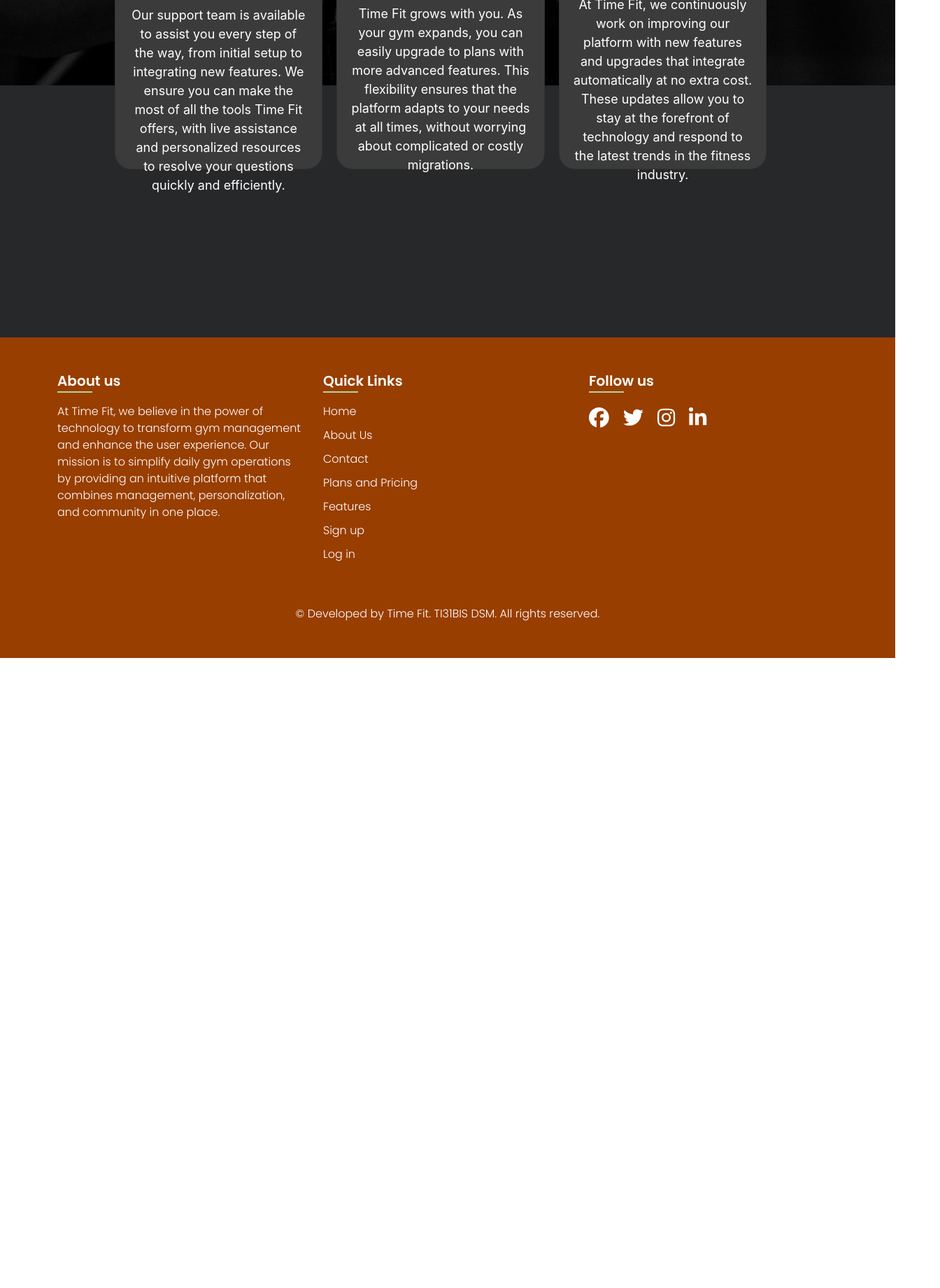
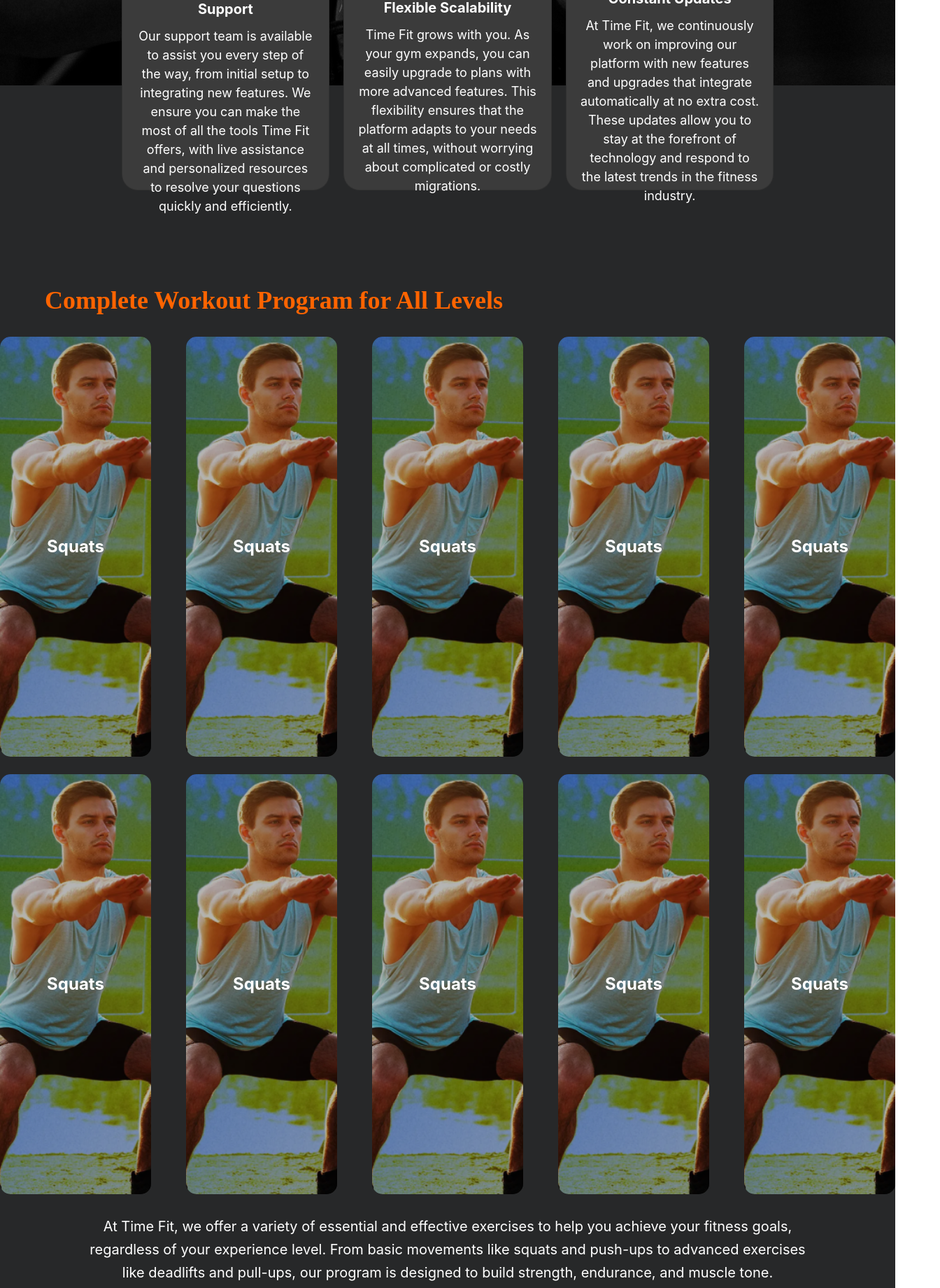
Before and after one commit to CesarSanchez19/landing_page_time_fit, a Vue app: page /Pricing in a window 1280 px wide. Shown: the part 740-2580 px from the top of the page at 70% size, 1344 px wide, since content can reach past the window. Before the commit the page ends 1680 px from the top, so only its background shows below. Built offline with nearby package versions, Linux system fonts and the light colour scheme; no server answers; sample sign-in values are in the browser's storage.

Commit message:
Rectangulos, falta cambiar imagenes y texto

```diff
--- a/src/components/Pricing.vue
+++ b/src/components/Pricing.vue
@@ -6,7 +6,9 @@
             </div>
 
             <div class="text1">
-                Time Fit stands out as the ideal solution for gyms seeking to optimize their operations and provide an exceptional experience for their users. Here are some reasons why Time Fit is the best choice to take your gym to the next level:
+                Time Fit stands out as the ideal solution for gyms seeking to optimize their operations and provide an
+                exceptional experience for their users. Here are some reasons why Time Fit is the best choice to take
+                your gym to the next level:
             </div>
             <button class="buttoncreate"> Create Account</button>
 
@@ -15,23 +17,79 @@
             <div class="card">
                 <img class="icon" :src="require('@/assets/Customer_Support.svg')" alt="Customer Support">
                 <div class="titlecard">Dedicated Customer Support</div>
-                <div class="textcard">Our support team is available to assist you every step of the way, from initial setup to integrating new features. We ensure you can make the most of all the tools Time Fit offers, with live assistance and personalized resources to resolve your questions quickly and efficiently.</div>
+                <div class="textcard">Our support team is available to assist you every step of the way, from initial
+                    setup to integrating new features. We ensure you can make the most of all the tools Time Fit offers,
+                    with live assistance and personalized resources to resolve your questions quickly and efficiently.
+                </div>
             </div>
             <div class="card">
                 <img class="icon" :src="require('@/assets/bar-chart-line-fill.svg')" alt="Grafica">
                 <div class="titlecard">Flexible Scalability</div>
-                <div class="textcard">Time Fit grows with you. As your gym expands, you can easily upgrade to plans with more advanced features. This flexibility ensures that the platform adapts to your needs at all times, without worrying about complicated or costly migrations.</div>
+                <div class="textcard">Time Fit grows with you. As your gym expands, you can easily upgrade to plans with
+                    more advanced features. This flexibility ensures that the platform adapts to your needs at all
+                    times, without worrying about complicated or costly migrations.</div>
             </div>
             <div class="card">
                 <img class="icon" :src="require('@/assets/sync.svg')" alt="Update">
                 <div class="titlecard">Constant Updates</div>
-                <div class="textcard">At Time Fit, we continuously work on improving our platform with new features and upgrades that integrate automatically at no extra cost. These updates allow you to stay at the forefront of technology and respond to the latest trends in the fitness industry.</div>
+                <div class="textcard">At Time Fit, we continuously work on improving our platform with new features and
+                    upgrades that integrate automatically at no extra cost. These updates allow you to stay at the
+                    forefront of technology and respond to the latest trends in the fitness industry.</div>
+            </div>
+        </div>
+        <div>
+            <div class="title2">Complete Workout Program for All Levels</div>
+            <div class="rectangles">
+                <div class="image-container">
+                    <div class="imagen-rec">
+                        <img class="imagenes-rec" :src="require('@/assets/squat.png')" alt="squat">
+                        <div class="text-imagen">Squats</div>
+                    </div>
+                    <div class="imagen-rec">
+                        <img class="imagenes-rec" :src="require('@/assets/squat.png')" alt="squat">
+                        <div class="text-imagen">Squats</div>
+                    </div>
+                    <div class="imagen-rec">
+                        <img class="imagenes-rec" :src="require('@/assets/squat.png')" alt="squat">
+                        <div class="text-imagen">Squats</div>
+                    </div>
+                    <div class="imagen-rec">
+                        <img class="imagenes-rec" :src="require('@/assets/squat.png')" alt="squat">
+                        <div class="text-imagen">Squats</div>
+                    </div>
+                    <div class="imagen-rec">
+                        <img class="imagenes-rec" :src="require('@/assets/squat.png')" alt="squat">
+                        <div class="text-imagen">Squats</div>
+                    </div>
+                </div>
+                <div class="image-container">
+                    <div class="imagen-rec">
+                        <img class="imagenes-rec" :src="require('@/assets/squat.png')" alt="squat">
+                        <div class="text-imagen">Squats</div>
+                    </div>
+                    <div class="imagen-rec">
+                        <img class="imagenes-rec" :src="require('@/assets/squat.png')" alt="squat">
+                        <div class="text-imagen">Squats</div>
+                    </div>
+                    <div class="imagen-rec">
+                        <img class="imagenes-rec" :src="require('@/assets/squat.png')" alt="squat">
+                        <div class="text-imagen">Squats</div>
+                    </div>
+                    <div class="imagen-rec">
+                        <img class="imagenes-rec" :src="require('@/assets/squat.png')" alt="squat">
+                        <div class="text-imagen">Squats</div>
+                    </div>
+                    <div class="imagen-rec">
+                        <img class="imagenes-rec" :src="require('@/assets/squat.png')" alt="squat">
+                        <div class="text-imagen">Squats</div>
+                    </div>
+                </div>
             </div>
 
-            <div>
+        </div>
 
-            </div>
-        </div>
+        <div class="textrec">At Time Fit, we offer a variety of essential and effective exercises to help you achieve your fitness goals, regardless of your experience level. From basic movements like squats and push-ups to advanced exercises like deadlifts and pull-ups, our program is designed to build strength, endurance, and muscle tone.</div>
+
     </section>
 </template>
 
@@ -42,13 +100,13 @@
 }
 
 * {
-margin: 0;
-padding: 0;
-box-sizing: border-box;
+    margin: 0;
+    padding: 0;
+    box-sizing: border-box;
 }
 
 .body {
-    background-image:url('@/assets/chica.png') ;
+    background-image: url('@/assets/chica.png');
     background-color: var(--secondary);
     background-size: cover;
     background-attachment: scroll;
@@ -63,7 +121,8 @@
     padding: 20px;
     position: relative;
 }
-.title{
+
+.title {
     width: 50%;
     color: white;
     font-size: 87px;
@@ -76,7 +135,8 @@
     margin-left: -750px;
 
 }
-.text1{
+
+.text1 {
     width: 40%;
     color: white;
     font-size: 18px;
@@ -86,6 +146,7 @@
     margin-bottom: 80px;
     margin-left: -900px;
 }
+
 .buttoncreate {
     width: auto;
     height: auto;
@@ -100,7 +161,8 @@
     cursor: pointer;
     margin-left: -1380px;
 }
-.content{
+
+.content {
     background-color: #272829;
     width: 100%;
     padding: 20px;
@@ -108,8 +170,10 @@
     justify-content: center;
     align-items: center;
     gap: 20px;
+    height: 35vh;
 }
-.card{
+
+.card {
     display: flex;
     flex-direction: column;
     width: 24%;
@@ -119,15 +183,17 @@
     align-items: center;
     height: 40vh;
     padding: 20px;
-    top: -220px;
+    top: -150px;
 }
-.icon{
+
+.icon {
     width: 20%;
     height: 20%;
     margin-top: -20px;
     margin-bottom: 20px;
 }
-.titlecard{
+
+.titlecard {
     width: auto;
     height: auto;
     text-align: center;
@@ -138,7 +204,8 @@
     word-wrap: break-word;
     margin-bottom: 10px;
 }
-.textcard{
+
+.textcard {
     width: auto;
     height: auto;
     text-align: center;
@@ -148,4 +215,74 @@
     font-weight: 400;
     word-wrap: break-word
 }
+
+.title2 {
+    width: 100%;
+    height: 100%;
+    color: #FF6400;
+    font-size: 36px;
+    font-family: Outfit;
+    font-weight: 700;
+    word-wrap: break-word;
+    margin-bottom: 25px;
+    margin-left: 5%;
+}
+
+.rectangles {
+    display: flex;
+    flex-direction: column;
+    gap: 25px;
+    margin-bottom: 30px;
+}
+
+.image-container {
+    width: 100%;
+    height: 100%;
+    display: flex;
+    justify-content: center;
+    align-items: center;
+    gap: 50px;
+}
+
+.imagen-rec {
+    position: relative;
+    width: 250px;
+    height: 600px;
+    background: rgba(0, 0, 0, 0.78);
+    border-radius: 15px;
+    overflow: hidden;
+    display: flex;
+    justify-content: center;
+    align-items: center;
+}
+
+.imagenes-rec {
+    width: 100%;
+    height: 100%;
+    object-fit: cover;
+    opacity: 0.7;
+}
+
+.text-imagen {
+    position: absolute;
+    color: white;
+    font-size: 1.5rem;
+    font-family: Inter, sans-serif;
+    font-weight: 700;
+    text-align: center;
+}
+
+.textrec {
+    width: 80%;
+    height: 100%;
+    text-align: center;
+    color: white;
+    font-size: 20px;
+    font-family: Inter;
+    font-weight: 400;
+    line-height: 33px;
+    word-wrap: break-word;
+    margin-left: 10%;
+    margin-bottom: 20px;
+}
 </style>
```
Also changed, not shown: src/assets/squat.png (added).
